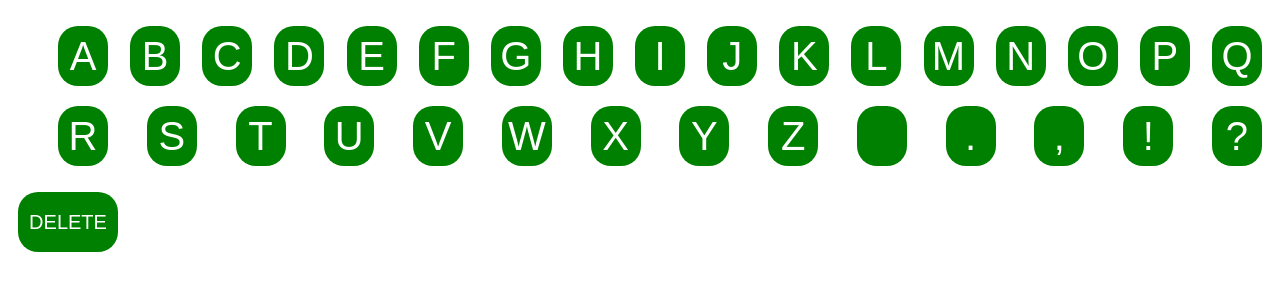
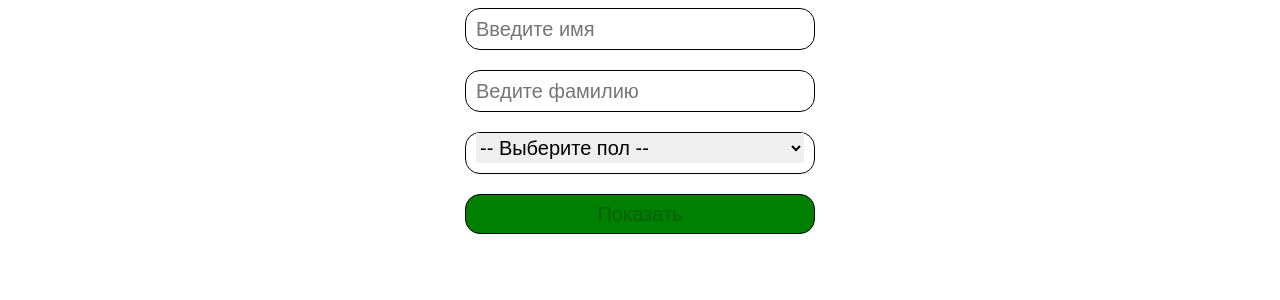
Before and after one commit to innamagkeeva/vue_start, a Vue app: page / in a window 1280 px wide. Shown: the top 300 px of the page. Built offline with nearby package versions, Linux system fonts and the light colour scheme.

Commit message:
тема input и модификаторы. есть вопросы

```diff
--- a/src/App.vue
+++ b/src/App.vue
@@ -1,205 +1,112 @@
 <script setup lang="ts">
 import { ref } from 'vue'
 
-type ButtonBase = {
-  id: number
-  text: string
-}
-
-const arrayOfLetters: ButtonBase[] = [
-  {
-    id: 0,
-    text: 'A',
-  },
-  {
-    id: 1,
-    text: 'B',
-  },
-  {
-    id: 2,
-    text: 'C',
-  },
-  {
-    id: 3,
-    text: 'D',
-  },
-  {
-    id: 4,
-    text: 'E',
-  },
-  {
-    id: 5,
-    text: 'F',
-  },
-  {
-    id: 6,
-    text: 'G',
-  },
-  {
-    id: 7,
-    text: 'H',
-  },
-  {
-    id: 8,
-    text: 'I',
-  },
-  {
-    id: 9,
-    text: 'J',
-  },
-  {
-    id: 10,
-    text: 'K',
-  },
-  {
-    id: 11,
-    text: 'L',
-  },
-  {
-    id: 12,
-    text: 'M',
-  },
-  {
-    id: 13,
-    text: 'N',
-  },
-  {
-    id: 14,
-    text: 'O',
-  },
-  {
-    id: 15,
-    text: 'P',
-  },
-  {
-    id: 16,
-    text: 'Q',
-  },
-  {
-    id: 17,
-    text: 'R',
-  },
-  {
-    id: 18,
-    text: 'S',
-  },
-  {
-    id: 19,
-    text: 'T',
-  },
-  {
-    id: 20,
-    text: 'U',
-  },
-  {
-    id: 21,
-    text: 'V',
-  },
-  {
-    id: 22,
-    text: 'W',
-  },
-  {
-    id: 23,
-    text: 'X',
-  },
-  {
-    id: 24,
-    text: 'Y',
-  },
-  {
-    id: 25,
-    text: 'Z',
-  },
-
-  {
-    id: 26,
-    text: ' ',
-  },
-  {
-    id: 27,
-    text: '.',
-  },
-  {
-    id: 28,
-    text: ',',
-  },
-  {
-    id: 29,
-    text: '!',
-  },
-  {
-    id: 30,
-    text: '?',
-  },
-]
-
-const result = ref(' ')
-
-function getResult(str: string): void {
-  console.log(str)
-
-  result.value += str
-}
-
-function deleteSign(): void {
-  result.value = result.value.slice(0, -1)
-}
+const textInput = ref('')
+const textInput2 = ref('')
+const selectedGender = ref('')
 </script>
 
 <template>
-  <ul class="list">
-    <li
-      class="list__li"
-      v-for="element in arrayOfLetters"
-      :key="element.id"
+  <div class="user">
+    <input
+      class="user__box"
+      type="text"
+      placeholder="Введите имя"
+      v-model="textInput"
+    />
+    <input
+      class="user__box"
+      type="text"
+      placeholder="Ведите фамилию"
+      v-model="textInput2"
+    />
+    <div class="user__box">
+      <select
+        class="user__select"
+        name="floor"
+        v-model="selectedGender"
+      >
+        <option value="">-- Выберите пол --</option>
+        <option value="male">мужской</option>
+        <option value="female">женский</option>
+      </select>
+    </div>
+    <button
+      class="user__box user__button-show"
+      type="button"
+      @click="console.log('меня нажали')"
+      :disabled="textInput.length === 0 || textInput2.length === 0 || selectedGender.length === 0"
     >
-      <button
-        class="list__button-name"
-        @click="getResult(element.text)"
-      >
-        {{ element.text }}
-      </button>
-    </li>
-  </ul>
-  <button
-    class="list__button-delete"
-    @click="deleteSign"
-  >
-    DELETE
-  </button>
-  <p class="result">{{ result }}</p>
+      Показать
+    </button>
+  </div>
+
+  <div class="letter">
+    <ul class="double">
+      <li class="double__li">
+        {{ textInput }}
+      </li>
+      <li class="double__li">
+        {{ textInput2 }}
+      </li>
+      <li class="double__li double__li-3">{{ selectedGender }}</li>
+    </ul>
+  </div>
 </template>
 
 <style>
-.list {
-  list-style: none;
+.user {
   display: flex;
-  justify-content: space-between;
-  flex-wrap: wrap;
+  flex-direction: column;
 }
 
-.list__button-name,
-.list__button-delete {
-  margin: 10px;
-  background-color: green;
-  height: 60px;
-  border: none;
-  border-radius: 20px;
-  color: white;
-  cursor: pointer;
-  display: flex;
-  justify-content: center;
-  align-items: center;
+.double {
+  margin: 0;
+  padding: 0;
 }
 
-.list__button-name {
-  font-size: 40px;
-  width: 50px;
+.user,
+.letter {
+  height: 300px;
+  width: 350px;
+  margin: 0 auto;
 }
 
-.list__button-delete {
+.user__box {
+  border: 1px solid black;
+  border-radius: 15px;
+}
+.user__box,
+.double__li {
+  height: 40px;
+  margin-bottom: 20px;
+  cursor: pointer;
   font-size: 20px;
-  width: 100px;
+  padding: 0 10px;
+  outline: none;
+}
+
+.user__select {
+  width: 100%;
+  height: 30px;
+  font-size: 20px;
+  border: none;
+  outline: none;
+  cursor: pointer;
+}
+
+.user__button-show {
+  background-color: green;
+}
+
+.double {
+  list-style: none;
 }
 </style>
+
+<!-- не понимаю как сделать чтоб вначале в инпуте был только placeholder, а при вводе - внизу в дубле шел сначала текст ("Ваше имя  или Ваша фамилия" и вводимые буквы) -->
+
+<!-- почему на кнопке задизейбливается только слово "показать", а не вся кнопка.
+ И! почему срабатывает со знаком ||  а не &&     -->
+
+<!-- а как открыть нижнее поле после нажатия "Показать" = вообще не догоняю... -->
```
Also changed, not shown: index.html (+12 -3 lines).
